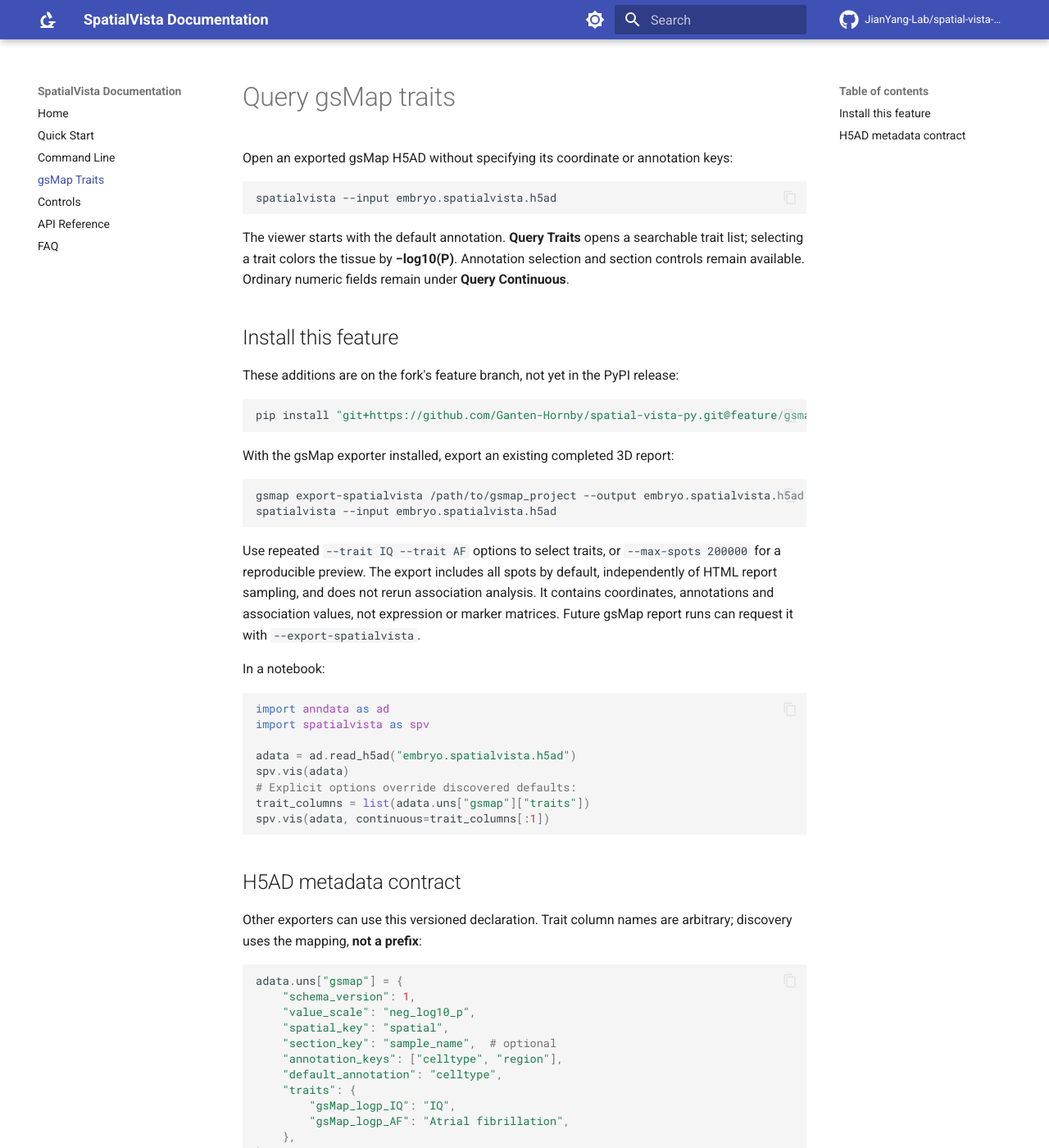
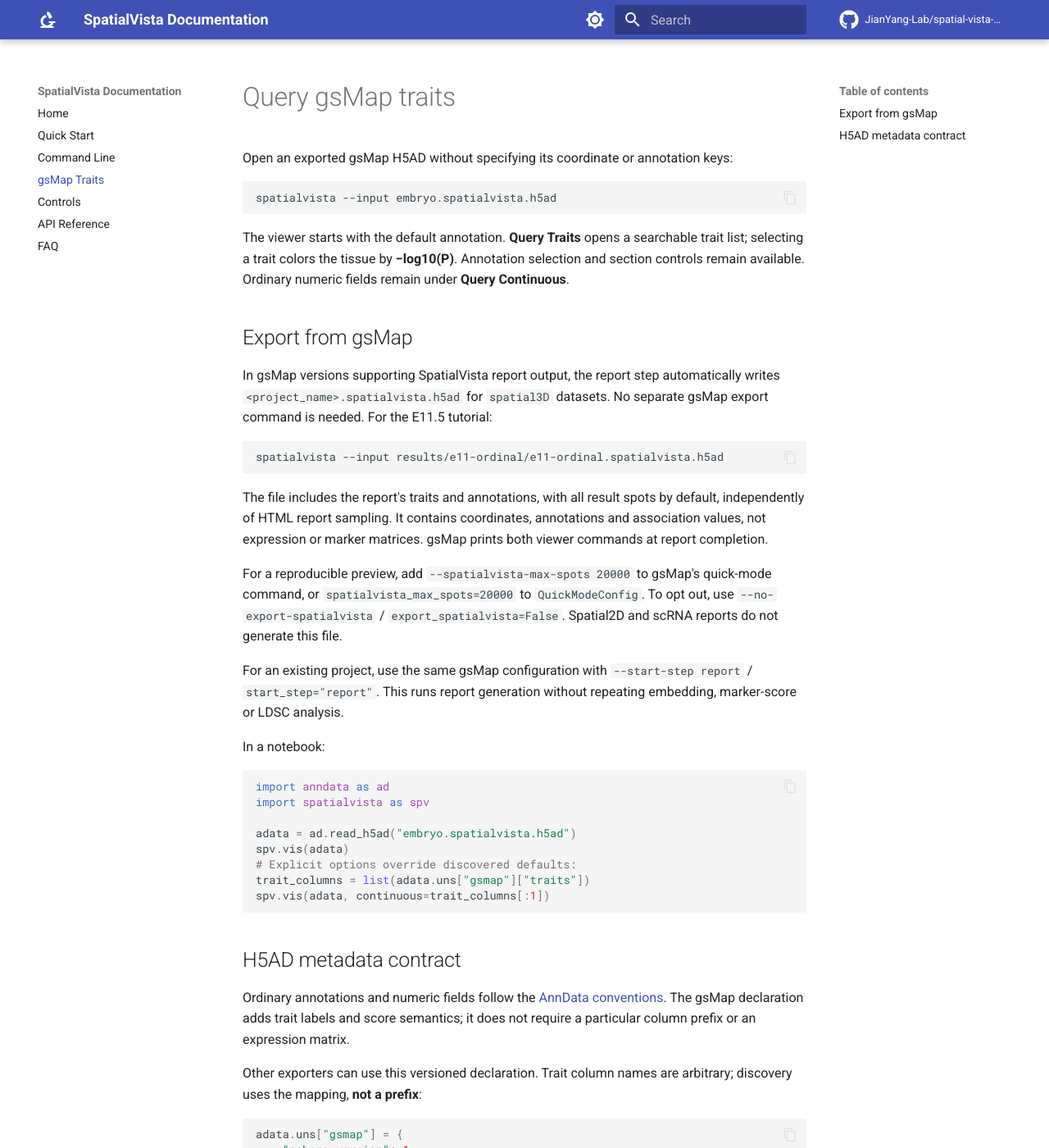
Before and after one commit to JianYang-Lab/spatial-vista-py, an MkDocs documentation site: the page built from docs/gsmap.md, in a window 1280 px wide and 1400 px high. Shown: the whole window at 82% size. Built offline with MkDocs 1.6.1 and Material for MkDocs 9.7.7, drawn with Linux system fonts in a browser that asks for light colours; comment, search, counter and statistics services are not loaded.

Commit message:
Document AnnData discovery conventions and integrated gsMap exports

````diff
--- a/docs/gsmap.md
+++ b/docs/gsmap.md
@@ -11,26 +11,30 @@ trait list; selecting a trait colors the tissue by **−log10(P)**. Annotation
 selection and section controls remain available. Ordinary numeric fields remain
 under **Query Continuous**.
 
-## Install this feature
+## Export from gsMap
 
-These additions are on the fork's feature branch, not yet in the PyPI release:
+In gsMap versions supporting SpatialVista report output, the report step
+automatically writes `<project_name>.spatialvista.h5ad`
+for `spatial3D` datasets. No separate gsMap export command is needed. For the
+E11.5 tutorial:
 
 ```bash
-pip install "git+https://github.com/Ganten-Hornby/spatial-vista-py.git@feature/gsmap-trait-discovery"
+spatialvista --input results/e11-ordinal/e11-ordinal.spatialvista.h5ad
 ```
 
-With the gsMap exporter installed, export an existing completed 3D report:
+The file includes the report's traits and annotations, with all result spots by
+default, independently of HTML report sampling. It contains coordinates,
+annotations and association values, not expression or marker matrices.
+gsMap prints both viewer commands at report completion.
 
-```bash
-gsmap export-spatialvista /path/to/gsmap_project --output embryo.spatialvista.h5ad
-spatialvista --input embryo.spatialvista.h5ad
-```
+For a reproducible preview, add `--spatialvista-max-spots 20000` to gsMap's
+quick-mode command, or `spatialvista_max_spots=20000` to `QuickModeConfig`.
+To opt out, use `--no-export-spatialvista` / `export_spatialvista=False`.
+Spatial2D and scRNA reports do not generate this file.
 
-Use repeated `--trait IQ --trait AF` options to select traits, or `--max-spots 200000`
-for a reproducible preview. The export includes all spots by default, independently
-of HTML report sampling, and does not rerun association analysis. It contains
-coordinates, annotations and association values, not expression or marker matrices.
-Future gsMap report runs can request it with `--export-spatialvista`.
+For an existing project, use the same gsMap configuration with
+`--start-step report` / `start_step="report"`. This runs report generation
+without repeating embedding, marker-score or LDSC analysis.
 
 In a notebook:
 
@@ -46,6 +50,11 @@ spv.vis(adata, continuous=trait_columns[:1])
 ```
 
 ## H5AD metadata contract
+
+Ordinary annotations and numeric fields follow the
+[AnnData conventions](cli.md#anndata-conventions). The gsMap declaration adds
+trait labels and score semantics; it does not require a particular column prefix
+or an expression matrix.
 
 Other exporters can use this versioned declaration. Trait column names are
 arbitrary; discovery uses the mapping, **not a prefix**:
````
Also changed, not shown: docs/cli.md (+27 -0 lines).
